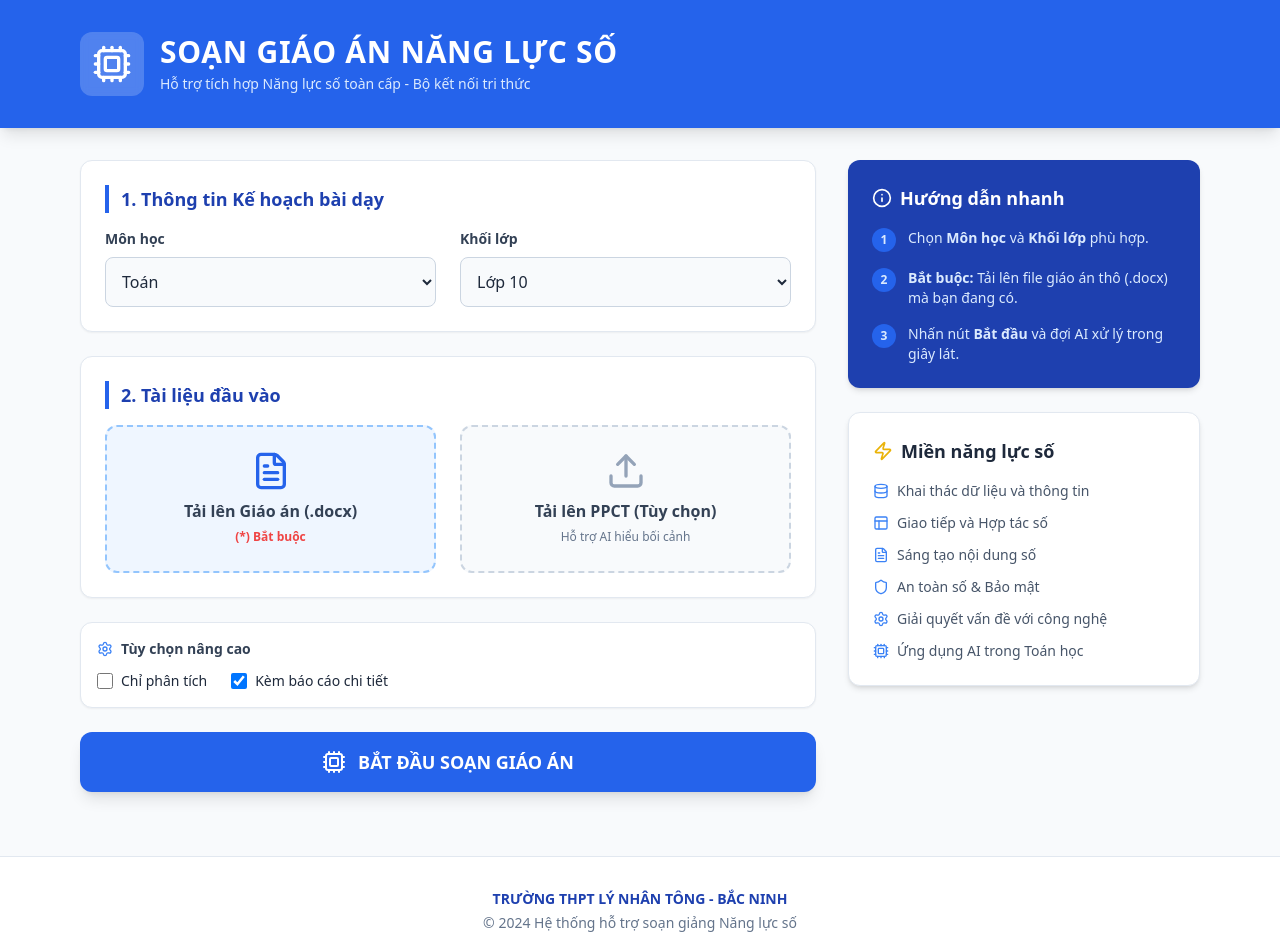
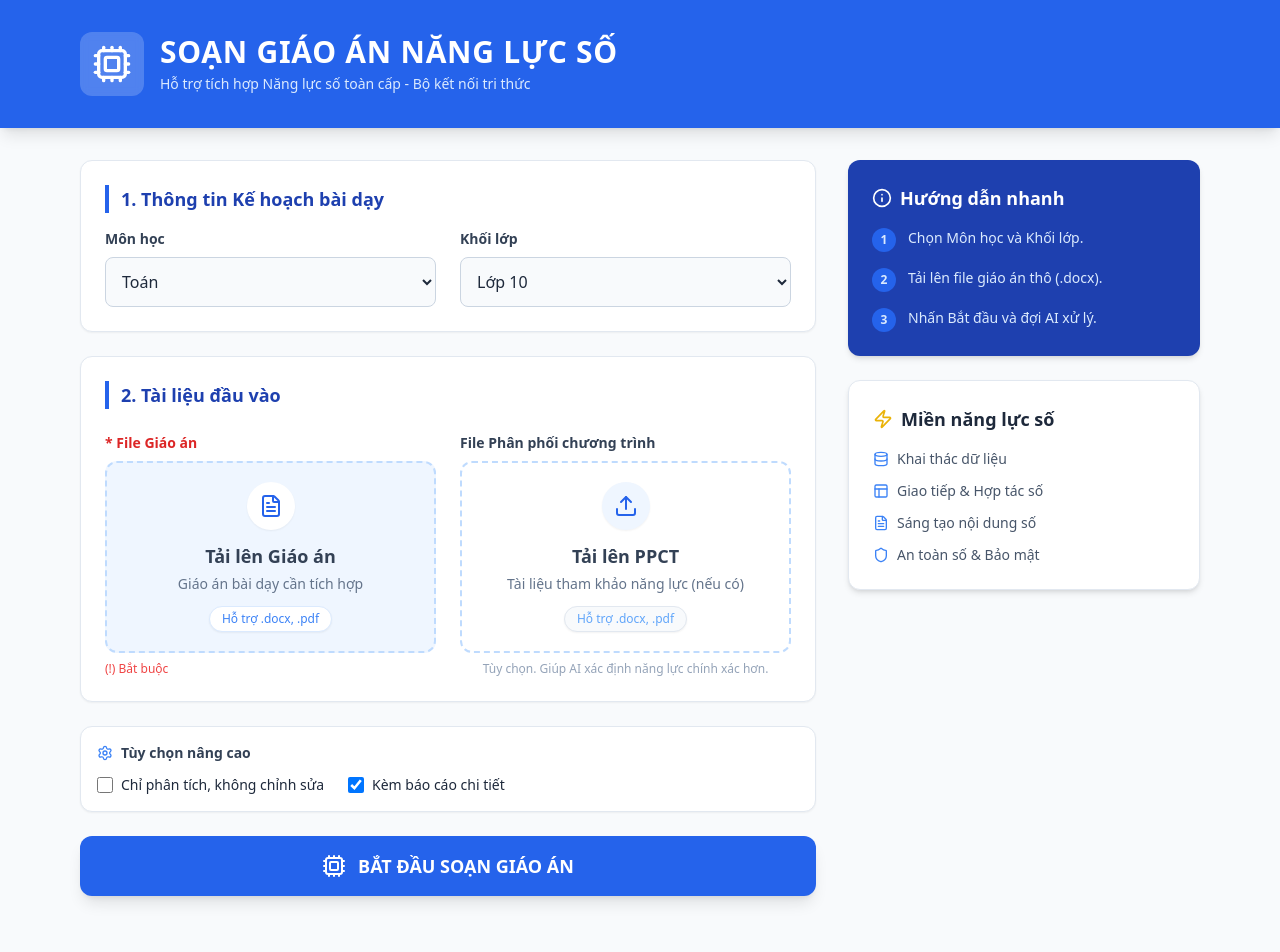
Before and after one commit to dangmanhhunglnt/giao-an-toan-kntt, a Next.js app: page / in a window 1280 px wide. Shown: the top 952 px of the page. Built offline with nearby package versions, Linux system fonts and the light colour scheme.

Commit message:
Cap nhat chuc nang upload va footer

```diff
--- a/app/page.tsx
+++ b/app/page.tsx
@@ -1,10 +1,11 @@
 "use client";
 
-import React, { useState } from 'react';
-// Chỉ dùng bộ icon cơ bản nhất để tránh lỗi sập web
+import React, { useState, useRef } from 'react';
+// Dùng bộ icon an toàn
 import {
   Cpu, Upload, FileText, CheckCircle, Download,
-  Settings, FileBarChart, Info, Shield, Zap, Database, Layout
+  Settings, FileBarChart, Info, Shield, Zap, Database, Layout,
+  Facebook, Phone, RefreshCw
 } from 'lucide-react';
 
 export default function AI_LessonPlan_KNTT() {
@@ -13,14 +14,34 @@ export default function AI_LessonPlan_KNTT() {
   const [selectedSubject, setSelectedSubject] = useState("Toán");
   const [selectedGrade, setSelectedGrade] = useState("Lớp 10");
 
+  // State lưu tên file đã upload
+  const [lessonFileName, setLessonFileName] = useState<string | null>(null);
+  const [ppctFileName, setPpctFileName] = useState<string | null>(null);
+
+  // Ref để kích hoạt input file ẩn
+  const lessonInputRef = useRef<HTMLInputElement>(null);
+  const ppctInputRef = useRef<HTMLInputElement>(null);
+
   const subjects = [
     "Toán", "Ngữ văn", "Vật lí", "Hóa học", "Sinh học",
     "Lịch sử", "Địa lí", "GD KT&PL", "Tin học", "Công nghệ",
     "Âm nhạc", "Mỹ thuật", "GD Thể chất", "HĐ Trải nghiệm", "GD QP&AN"
   ];
 
-  // Hàm giả lập phân tích
+  // Xử lý khi chọn file
+  const handleFileChange = (e: React.ChangeEvent<HTMLInputElement>, type: 'lesson' | 'ppct') => {
+    const file = e.target.files?.[0];
+    if (file) {
+      if (type === 'lesson') setLessonFileName(file.name);
+      else setPpctFileName(file.name);
+    }
+  };
+
   const handleAnalyze = () => {
+    if (!lessonFileName) {
+      alert("Vui lòng tải lên file Giáo án trước khi bắt đầu!");
+      return;
+    }
     setIsProcessing(true);
     setTimeout(() => {
       setIsProcessing(false);
@@ -28,7 +49,6 @@ export default function AI_LessonPlan_KNTT() {
     }, 3000);
   };
 
-  // Hàm tạo file Word ảo
   const downloadFile = (content: any, fileName: any) => {
      const blob = new Blob([content], { type: 'application/msword' });
      const url = URL.createObjectURL(blob);
@@ -40,36 +60,20 @@ export default function AI_LessonPlan_KNTT() {
      document.body.removeChild(link);
   }
 
-  // Tải Giáo án
   const handleDownloadLessonPlan = () => {
-     const content = `
-        <html xmlns:o='urn:schemas-microsoft-com:office:office' xmlns:w='urn:schemas-microsoft-com:office:word' xmlns='http://www.w3.org/TR/REC-html40'>
-        <head><meta charset='utf-8'><title>Giáo án NLS</title></head>
-        <body>
-           <h1 style="text-align:center; color:#2563EB;">KẾ HOẠCH BÀI DẠY (TÍCH HỢP NĂNG LỰC SỐ)</h1>
-           <p style="text-align:center;"><strong>Trường:</strong> THPT Lý Nhân Tông - Bắc Ninh</p>
-           <p style="text-align:center;"><strong>Môn:</strong> ${selectedSubject} - ${selectedGrade}</p>
-           <hr>
-           <h3>I. MỤC TIÊU</h3>
-           <p>...</p>
-           <h3>II. TIẾN TRÌNH DẠY HỌC (Đã bổ sung hoạt động số)</h3>
-           <p>(Nội dung chi tiết...)</p>
-        </body>
-        </html>
-     `;
+     const content = `<html><body><h1>GIÁO ÁN ${selectedSubject.toUpperCase()}</h1><p>Tác giả: Đặng Mạnh Hùng</p><p>Trường THPT Lý Nhân Tông</p></body></html>`;
      downloadFile(content, `Giao_an_${selectedSubject}_NLS.doc`);
   };
 
-  // Tải Báo cáo
   const handleDownloadReport = () => {
-    const content = `<html><body><h1>BÁO CÁO ĐÁNH GIÁ NĂNG LỰC SỐ</h1><p>Môn: ${selectedSubject}</p><p>Đơn vị: THPT Lý Nhân Tông</p></body></html>`;
+    const content = `<html><body><h1>BÁO CÁO</h1><p>Đã tích hợp xong.</p></body></html>`;
     downloadFile(content, "Bao_cao_danh_gia_NLS.doc");
  };
 
   return (
     <div className="min-h-screen bg-slate-50 font-sans text-slate-800">
 
-      {/* 1. HEADER (Màu xanh đậm) */}
+      {/* HEADER */}
       <div className="bg-blue-600 text-white py-8 shadow-lg">
          <div className="max-w-6xl mx-auto px-4 flex items-center gap-4">
             <div className="bg-white/20 p-3 rounded-xl backdrop-blur-sm">
@@ -82,13 +86,12 @@ export default function AI_LessonPlan_KNTT() {
          </div>
       </div>
 
-      {/* 2. MAIN LAYOUT (Chia 2 cột: Trái to - Phải nhỏ) */}
       <main className="max-w-6xl mx-auto px-4 py-8 grid grid-cols-1 lg:grid-cols-3 gap-8">
 
-        {/* --- CỘT TRÁI (Nhập liệu) --- */}
+        {/* CỘT TRÁI */}
         <div className="lg:col-span-2 space-y-6">
 
-            {/* Khung 1: Thông tin */}
+            {/* 1. Thông tin */}
             <section className="bg-white p-6 rounded-xl shadow-sm border border-slate-200">
               <h2 className="text-lg font-bold text-blue-800 mb-4 border-l-4 border-blue-600 pl-3">
                  1. Thông tin Kế hoạch bài dạy
@@ -117,33 +120,80 @@ export default function AI_LessonPlan_KNTT() {
               </div>
             </section>
 
-            {/* Khung 2: Tài liệu */}
+            {/* 2. Tài liệu đầu vào (GIỐNG ẢNH MẪU & CÓ CHỨC NĂNG) */}
             <section className="bg-white p-6 rounded-xl shadow-sm border border-slate-200">
-              <h2 className="text-lg font-bold text-blue-800 mb-4 border-l-4 border-blue-600 pl-3">
+              <h2 className="text-lg font-bold text-blue-800 mb-6 border-l-4 border-blue-600 pl-3">
                  2. Tài liệu đầu vào
               </h2>
+
               <div className="grid grid-cols-1 md:grid-cols-2 gap-6">
-                <div className="border-2 border-dashed border-blue-300 bg-blue-50 rounded-xl p-6 text-center cursor-pointer hover:bg-blue-100 transition">
-                  <FileText className="w-10 h-10 text-blue-600 mx-auto mb-2" />
-                  <p className="font-bold text-slate-700">Tải lên Giáo án (.docx)</p>
-                  <span className="text-xs text-red-500 font-semibold">(*) Bắt buộc</span>
+
+                {/* FILE GIÁO ÁN */}
+                <div>
+                  <p className="text-sm font-semibold text-red-600 mb-2">* File Giáo án</p>
+                  <div
+                    onClick={() => lessonInputRef.current?.click()}
+                    className={`border-2 border-dashed ${lessonFileName ? 'border-green-400 bg-green-50' : 'border-blue-200 bg-blue-50'} rounded-xl p-6 text-center cursor-pointer hover:border-blue-400 transition h-48 flex flex-col items-center justify-center`}
+                  >
+                    <input type="file" ref={lessonInputRef} className="hidden" accept=".docx,.pdf" onChange={(e) => handleFileChange(e, 'lesson')} />
+
+                    {lessonFileName ? (
+                      <>
+                        <CheckCircle className="w-10 h-10 text-green-600 mb-2" />
+                        <p className="font-bold text-green-700 line-clamp-2">{lessonFileName}</p>
+                        <p className="text-xs text-green-600 mt-1">Đã chọn thành công</p>
+                        <button onClick={(e) => {e.stopPropagation(); setLessonFileName(null)}} className="mt-3 text-xs bg-white border border-green-200 px-2 py-1 rounded text-slate-500 hover:text-red-500">Xóa</button>
+                      </>
+                    ) : (
+                      <>
+                        <div className="bg-white p-3 rounded-full mb-3 shadow-sm"><FileText className="w-6 h-6 text-blue-600" /></div>
+                        <p className="font-bold text-slate-700 text-lg">Tải lên Giáo án</p>
+                        <p className="text-sm text-slate-500 mt-1">Giáo án bài dạy cần tích hợp</p>
+                        <span className="mt-3 inline-block px-3 py-1 bg-white border border-blue-100 text-blue-500 text-xs font-medium rounded-full shadow-sm">Hỗ trợ .docx, .pdf</span>
+                      </>
+                    )}
+                  </div>
+                  <p className="text-xs text-red-500 mt-2 font-medium">(!) Bắt buộc</p>
                 </div>
-                <div className="border-2 border-dashed border-slate-300 bg-slate-50 rounded-xl p-6 text-center cursor-pointer hover:bg-slate-100 transition">
-                  <Upload className="w-10 h-10 text-slate-400 mx-auto mb-2" />
-                  <p className="font-bold text-slate-700">Tải lên PPCT (Tùy chọn)</p>
-                  <span className="text-xs text-slate-500">Hỗ trợ AI hiểu bối cảnh</span>
+
+                {/* FILE PPCT */}
+                <div>
+                  <p className="text-sm font-semibold text-slate-700 mb-2">File Phân phối chương trình</p>
+                  <div
+                    onClick={() => ppctInputRef.current?.click()}
+                    className={`border-2 border-dashed ${ppctFileName ? 'border-green-400 bg-green-50' : 'border-blue-200 bg-white'} rounded-xl p-6 text-center cursor-pointer hover:border-blue-400 transition h-48 flex flex-col items-center justify-center`}
+                  >
+                    <input type="file" ref={ppctInputRef} className="hidden" accept=".docx,.pdf" onChange={(e) => handleFileChange(e, 'ppct')} />
+
+                    {ppctFileName ? (
+                      <>
+                        <CheckCircle className="w-10 h-10 text-green-600 mb-2" />
+                        <p className="font-bold text-green-700 line-clamp-2">{ppctFileName}</p>
+                        <button onClick={(e) => {e.stopPropagation(); setPpctFileName(null)}} className="mt-3 text-xs bg-white border border-green-200 px-2 py-1 rounded text-slate-500 hover:text-red-500">Xóa</button>
+                      </>
+                    ) : (
+                      <>
+                        <div className="bg-blue-50 p-3 rounded-full mb-3 shadow-sm"><Upload className="w-6 h-6 text-blue-600" /></div>
+                        <p className="font-bold text-slate-700 text-lg">Tải lên PPCT</p>
+                        <p className="text-sm text-slate-500 mt-1">Tài liệu tham khảo năng lực (nếu có)</p>
+                        <span className="mt-3 inline-block px-3 py-1 bg-slate-50 border border-slate-200 text-blue-400 text-xs font-medium rounded-full shadow-sm">Hỗ trợ .docx, .pdf</span>
+                      </>
+                    )}
+                  </div>
+                  <p className="text-xs text-slate-400 mt-2 text-center">Tùy chọn. Giúp AI xác định năng lực chính xác hơn.</p>
                 </div>
+
               </div>
             </section>
 
-             {/* Khung 3: Tùy chọn */}
+             {/* Tùy chọn */}
             <section className="bg-white p-4 rounded-xl shadow-sm border border-slate-200">
                <h3 className="text-sm font-bold text-slate-700 mb-3 flex items-center gap-2">
                  <Settings size={16} className="text-blue-500"/> Tùy chọn nâng cao
                </h3>
                <div className="flex gap-6">
-                 <label className="flex items-center gap-2 cursor-pointer"><input type="checkbox" className="w-4 h-4" /> <span className="text-sm">Chỉ phân tích</span></label>
-                 <label className="flex items-center gap-2 cursor-pointer"><input type="checkbox" defaultChecked className="w-4 h-4" /> <span className="text-sm">Kèm báo cáo chi tiết</span></label>
+                 <label className="flex items-center gap-2 cursor-pointer"><input type="checkbox" className="w-4 h-4 text-blue-600" /> <span className="text-sm">Chỉ phân tích, không chỉnh sửa</span></label>
+                 <label className="flex items-center gap-2 cursor-pointer"><input type="checkbox" defaultChecked className="w-4 h-4 text-blue-600" /> <span className="text-sm">Kèm báo cáo chi tiết</span></label>
                </div>
             </section>
 
@@ -155,7 +205,7 @@ export default function AI_LessonPlan_KNTT() {
                 ${isProcessing ? 'bg-slate-400' : 'bg-blue-600 hover:bg-blue-700'}
               `}
             >
-              {isProcessing ? ( <> <span className="animate-spin text-2xl">⏳</span> ĐANG XỬ LÝ... </> ) : ( <> <Cpu size={24} /> BẮT ĐẦU SOẠN GIÁO ÁN </> )}
+              {isProcessing ? ( <> <RefreshCw className="animate-spin" size={24} /> ĐANG XỬ LÝ... </> ) : ( <> <Cpu size={24} /> BẮT ĐẦU SOẠN GIÁO ÁN </> )}
             </button>
 
             {/* Kết quả */}
@@ -176,53 +226,44 @@ export default function AI_LessonPlan_KNTT() {
             )}
         </div>
 
-        {/* --- CỘT PHẢI (Sidebar) --- */}
+        {/* CỘT PHẢI */}
         <div className="space-y-6">
-
-           {/* Box 1: Hướng dẫn nhanh (Màu xanh đậm) */}
            <div className="bg-blue-800 text-white p-6 rounded-xl shadow-md">
               <h3 className="text-lg font-bold mb-4 flex items-center gap-2">
                  <Info size={20} /> Hướng dẫn nhanh
               </h3>
               <ul className="space-y-4 text-sm text-blue-100">
-                 <li className="flex gap-3">
-                    <span className="bg-blue-600 w-6 h-6 flex items-center justify-center rounded-full font-bold text-xs flex-shrink-0">1</span>
-                    <span>Chọn <strong>Môn học</strong> và <strong>Khối lớp</strong> phù hợp.</span>
-                 </li>
-                 <li className="flex gap-3">
-                    <span className="bg-blue-600 w-6 h-6 flex items-center justify-center rounded-full font-bold text-xs flex-shrink-0">2</span>
-                    <span><strong>Bắt buộc:</strong> Tải lên file giáo án thô (.docx) mà bạn đang có.</span>
-                 </li>
-                 <li className="flex gap-3">
-                    <span className="bg-blue-600 w-6 h-6 flex items-center justify-center rounded-full font-bold text-xs flex-shrink-0">3</span>
-                    <span>Nhấn nút <strong>Bắt đầu</strong> và đợi AI xử lý trong giây lát.</span>
-                 </li>
+                 <li className="flex gap-3"><span className="bg-blue-600 w-6 h-6 flex items-center justify-center rounded-full font-bold text-xs flex-shrink-0">1</span><span>Chọn Môn học và Khối lớp.</span></li>
+                 <li className="flex gap-3"><span className="bg-blue-600 w-6 h-6 flex items-center justify-center rounded-full font-bold text-xs flex-shrink-0">2</span><span>Tải lên file giáo án thô (.docx).</span></li>
+                 <li className="flex gap-3"><span className="bg-blue-600 w-6 h-6 flex items-center justify-center rounded-full font-bold text-xs flex-shrink-0">3</span><span>Nhấn Bắt đầu và đợi AI xử lý.</span></li>
               </ul>
            </div>
 
-           {/* Box 2: Miền năng lực số (Màu trắng) */}
            <div className="bg-white p-6 rounded-xl shadow-md border border-slate-200">
               <h3 className="text-lg font-bold text-slate-800 mb-4 flex items-center gap-2">
                  <Zap size={20} className="text-yellow-500" /> Miền năng lực số
               </h3>
               <ul className="space-y-3 text-sm text-slate-600">
-                 <li className="flex items-center gap-2"><Database size={16} className="text-blue-500"/> Khai thác dữ liệu và thông tin</li>
-                 <li className="flex items-center gap-2"><Layout size={16} className="text-blue-500"/> Giao tiếp và Hợp tác số</li>
+                 <li className="flex items-center gap-2"><Database size={16} className="text-blue-500"/> Khai thác dữ liệu</li>
+                 <li className="flex items-center gap-2"><Layout size={16} className="text-blue-500"/> Giao tiếp & Hợp tác số</li>
                  <li className="flex items-center gap-2"><FileText size={16} className="text-blue-500"/> Sáng tạo nội dung số</li>
                  <li className="flex items-center gap-2"><Shield size={16} className="text-blue-500"/> An toàn số & Bảo mật</li>
-                 <li className="flex items-center gap-2"><Settings size={16} className="text-blue-500"/> Giải quyết vấn đề với công nghệ</li>
-                 <li className="flex items-center gap-2"><Cpu size={16} className="text-blue-500"/> Ứng dụng AI trong Toán học</li>
               </ul>
            </div>
-
         </div>
-
       </main>
 
-      {/* FOOTER */}
-      <footer className="text-center py-8 text-slate-500 text-sm border-t border-slate-200 mt-8 bg-white">
-         <p className="font-bold text-blue-800 uppercase">Trường THPT Lý Nhân Tông - Bắc Ninh</p>
-         <p className="mt-1">© 2024 Hệ thống hỗ trợ soạn giảng Năng lực số</p>
+      {/* FOOTER CHUẨN MẪU */}
+      <footer className="text-center py-8 border-t border-slate-200 mt-8 bg-white space-y-2">
+         <p className="font-bold text-slate-700 text-base">Tác giả: Đặng Mạnh Hùng</p>
+         <p className="text-slate-600">Trường THPT Lý Nhân Tông</p>
+         <p className="text-xs text-slate-400">@2025 copyright bởi ĐMH</p>
+
+         <div className="flex items-center justify-center gap-4 mt-2 text-blue-600 font-medium text-sm">
+            <a href="#" className="flex items-center gap-1 hover:underline"><Facebook size={16}/> Facebook</a>
+            <span className="text-slate-300">|</span>
+            <span className="flex items-center gap-1"><Phone size={16}/> Zalo: 097 8386 357</span>
+         </div>
       </footer>
 
     </div>
```
